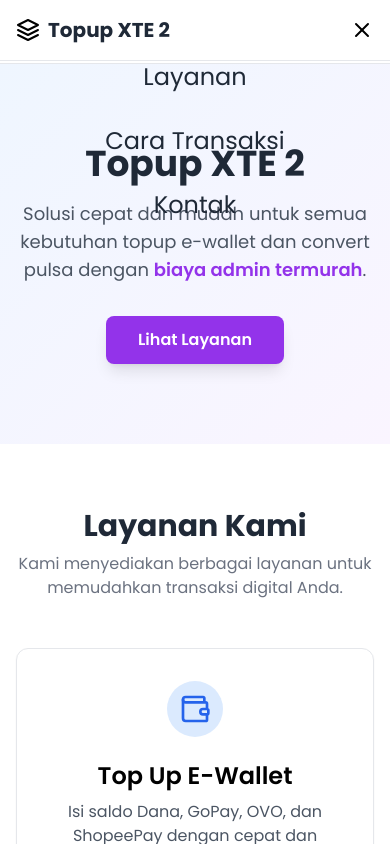
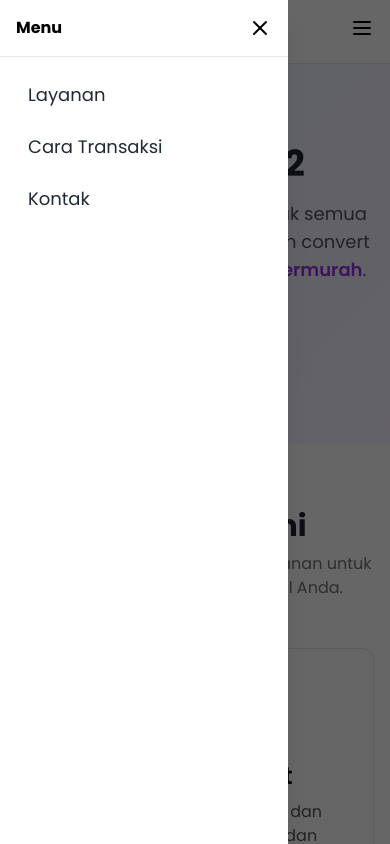
Before and after one commit to Nephyy1/xte2, a Next.js app: page / in a window 390 px wide. Both pictures are taken after a click on the button "Open Menu". Shown: the top 844 px of the page. Built offline with nearby package versions, Linux system fonts and the light colour scheme.

Commit message:
Update navbar.tsx

```diff
--- a/components/navbar.tsx
+++ b/components/navbar.tsx
@@ -4,7 +4,6 @@ import { useState } from "react";
 import Link from "next/link";
 import { Menu, X } from "lucide-react";
 import Image from "next/image";
-import { twMerge } from "tailwind-merge";
 
 export function Navbar() {
   const [isOpen, setIsOpen] = useState(false);
@@ -15,9 +14,13 @@ export function Navbar() {
     { href: "#kontak", label: "Kontak" },
   ];
 
+  const handleLinkClick = () => {
+    setIsOpen(false);
+  };
+
   return (
-    // Perubahan ada di baris di bawah ini, z-50 dihapus
-    <header className="sticky top-0 bg-white/80 backdrop-blur-md border-b">
+    <>
+      <header className="sticky top-0 bg-white/80 backdrop-blur-md border-b z-30">
         <nav className="container mx-auto flex items-center justify-between p-4">
           <Link href="/" className="flex items-center space-x-2">
             <Image src="/icon.svg" alt="Topup XTE 2 Logo" width={24} height={24} className="text-purple-600"/>
@@ -33,33 +36,44 @@ export function Navbar() {
           </div>
 
           <div className="md:hidden">
-          <button onClick={() => setIsOpen(!isOpen)} aria-label="Toggle Menu">
+            <button onClick={() => setIsOpen(true)} aria-label="Open Menu">
               <Menu size={24} />
             </button>
           </div>
         </nav>
+      </header>
 
-      <div className={twMerge(
-        "fixed inset-0 z-50 bg-white md:hidden",
-        isOpen ? "flex flex-col" : "hidden"
-      )}>
+      <div
+        className={`fixed inset-0 bg-black/60 z-40 md:hidden transition-opacity ${
+          isOpen ? "opacity-100" : "opacity-0 pointer-events-none"
+        }`}
+        onClick={() => setIsOpen(false)}
+      ></div>
+
+      <div
+        className={`fixed top-0 left-0 h-full w-72 bg-white z-50 shadow-xl transform transition-transform md:hidden ${
+          isOpen ? "translate-x-0" : "-translate-x-full"
+        }`}
+      >
         <div className="flex justify-between items-center p-4 border-b">
-           <Link href="/" className="flex items-center space-x-2" onClick={() => setIsOpen(false)}>
-            <Image src="/icon.svg" alt="Topup XTE 2 Logo" width={24} height={24} className="text-purple-600"/>
-            <span className="font-bold text-xl text-gray-800">Topup XTE 2</span>
-          </Link>
+          <span className="font-bold">Menu</span>
           <button onClick={() => setIsOpen(false)} aria-label="Close Menu">
             <X size={24} />
           </button>
         </div>
-        <div className="flex flex-col items-center justify-center flex-1 space-y-8">
+        <div className="flex flex-col p-4 space-y-2">
           {navLinks.map((link) => (
-            <Link key={link.href} href={link.href} className="text-2xl text-gray-800 hover:text-purple-600" onClick={() => setIsOpen(false)}>
+            <Link
+              key={link.href}
+              href={link.href}
+              onClick={handleLinkClick}
+              className="text-gray-800 hover:text-purple-600 py-2 px-3 rounded-md text-lg"
+            >
               {link.label}
             </Link>
           ))}
         </div>
       </div>
-    </header>
+    </>
   );
 }
```
Lines whose indentation alone changed are shown as unchanged.
